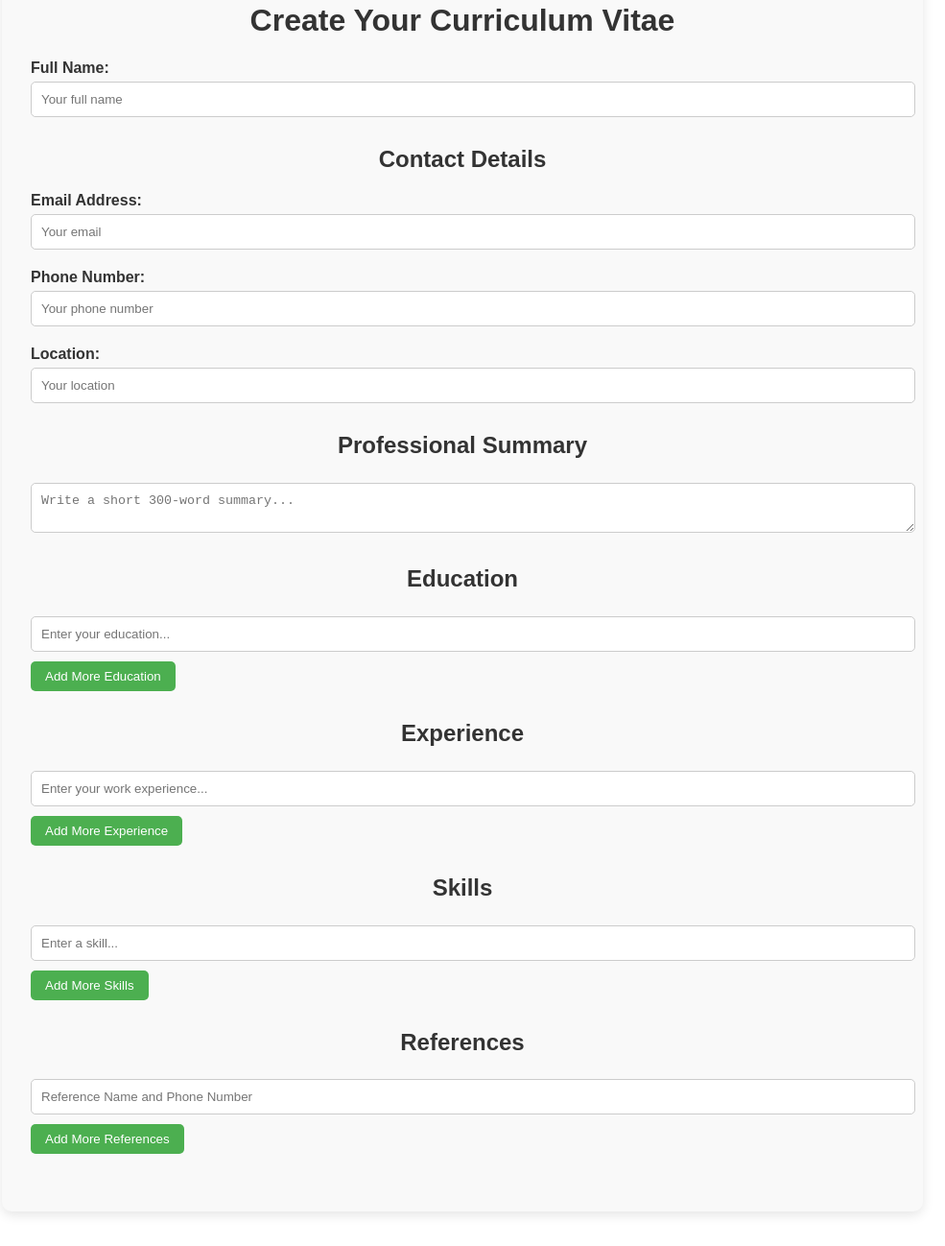
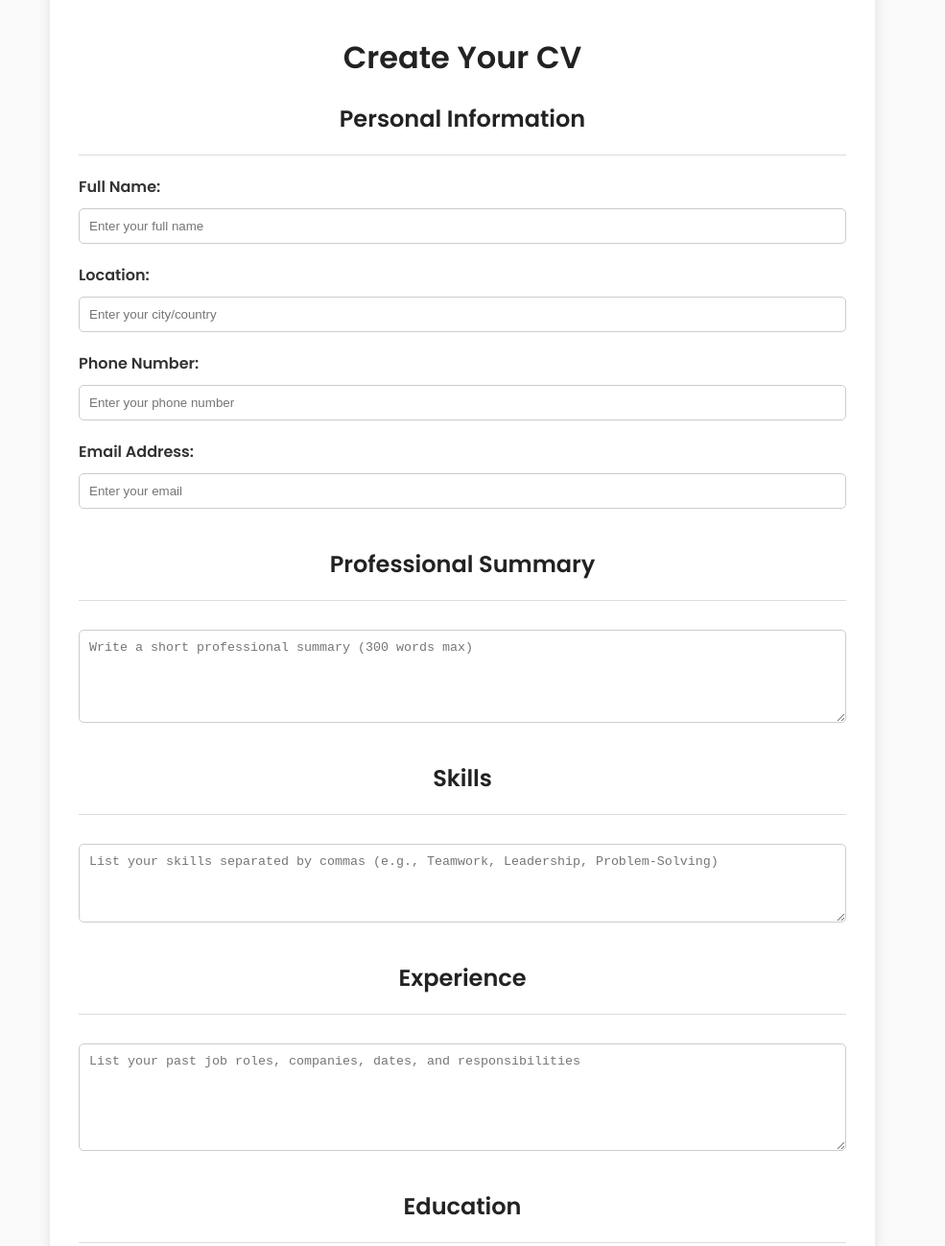
Before and after one commit to danika871/Nexora-Assist, a plain HTML site: page curriculum-vitae.html in a window 1280 px wide. Shown: the part 68-1366 px from the top of the page at 96% size, without its empty margins (158-1143 px from the left). Drawn offline with Linux system fonts and the light colour scheme.

Commit message:
Update curriculum-vitae.html

```diff
--- a/curriculum-vitae.html
+++ b/curriculum-vitae.html
@@ -1,155 +1,132 @@
-<!DOCTYPE html>
+DOCTYPE html>
 <html lang="en">
 <head>
   <meta charset="UTF-8">
-  <meta name="viewport" content="width=device-width, initial-scale=1">
-  <title>Create Your Curriculum Vitae</title>
+  <meta name="viewport" content="width=device-width, initial-scale=1.0">
+  <title>Create Your Professional CV | Nexora Assist</title>
+  <link href="https://fonts.googleapis.com/css2?family=Poppins:wght@300;400;600&display=swap" rel="stylesheet">
+  <script src="https://cdnjs.cloudflare.com/ajax/libs/html2pdf.js/0.10.1/html2pdf.bundle.min.js"></script>
   <style>
     body {
-      font-family: 'Arial', sans-serif;
-      background-color: #ffffff;
-      color: #333333;
-      margin: 0;
+      font-family: 'Poppins', sans-serif;
+      background-color: #f9f9f9;
       padding: 20px;
+      color: #333;
     }
     .container {
-      max-width: 900px;
-      margin: auto;
-      background-color: #f9f9f9;
+      background: white;
+      max-width: 800px;
+      margin: 0 auto;
       padding: 30px;
-      border-radius: 10px;
-      box-shadow: 0 4px 12px rgba(0, 0, 0, 0.1);
+      border-radius: 12px;
+      box-shadow: 0 2px 12px rgba(0,0,0,0.1);
     }
-    h1, h2 {
+    h1, h2, h3 {
       text-align: center;
-      color: #333333;
+      color: #222;
     }
-    label {
-      font-weight: bold;
-      display: block;
-      margin-top: 20px;
+    hr {
+      border: 0;
+      height: 1px;
+      background: #ddd;
+      margin: 20px 0;
     }
     input, textarea {
       width: 100%;
       padding: 10px;
-      margin-top: 5px;
-      border: 1px solid #cccccc;
+      margin: 10px 0;
+      border: 1px solid #ccc;
       border-radius: 5px;
     }
-    .add-more {
-      background-color: #4CAF50;
+    button {
+      width: 100%;
+      padding: 12px;
+      background-color: #333;
       color: white;
       border: none;
-      padding: 8px 15px;
-      margin-top: 10px;
+      font-size: 16px;
       border-radius: 5px;
       cursor: pointer;
+      margin-top: 20px;
     }
-    .add-more:hover {
-      background-color: #45a049;
+    button:hover {
+      background-color: #555;
     }
     .section {
       margin-bottom: 30px;
     }
+    label {
+      font-weight: 600;
+      margin-top: 10px;
+      display: block;
+    }
   </style>
 </head>
-
 <body>
 
-<div class="container">
-  <h1>Create Your Curriculum Vitae</h1>
+<div class="container" id="cvContainer">
+  <h1>Create Your CV</h1>
 
   <div class="section">
-    <label for="name">Full Name:</label>
-    <input type="text" id="name" placeholder="Your full name">
-  </div>
+    <h2>Personal Information</h2>
+    <hr>
+    <label for="fullName">Full Name:</label>
+    <input type="text" id="fullName" placeholder="Enter your full name">
 
-  <div class="section">
-    <h2>Contact Details</h2>
-    <label>Email Address:</label>
-    <input type="email" placeholder="Your email">
+    <label for="location">Location:</label>
+    <input type="text" id="location" placeholder="Enter your city/country">
 
-    <label>Phone Number:</label>
-    <input type="tel" placeholder="Your phone number">
+    <label for="phone">Phone Number:</label>
+    <input type="text" id="phone" placeholder="Enter your phone number">
 
-    <label>Location:</label>
-    <input type="text" placeholder="Your location">
+    <label for="email">Email Address:</label>
+    <input type="email" id="email" placeholder="Enter your email">
   </div>
 
   <div class="section">
     <h2>Professional Summary</h2>
-    <textarea placeholder="Write a short 300-word summary..."></textarea>
+    <hr>
+    <textarea id="summary" rows="5" placeholder="Write a short professional summary (300 words max)"></textarea>
+  </div>
+
+  <div class="section">
+    <h2>Skills</h2>
+    <hr>
+    <textarea id="skills" rows="4" placeholder="List your skills separated by commas (e.g., Teamwork, Leadership, Problem-Solving)"></textarea>
+  </div>
+
+  <div class="section">
+    <h2>Experience</h2>
+    <hr>
+    <textarea id="experience" rows="6" placeholder="List your past job roles, companies, dates, and responsibilities"></textarea>
   </div>
 
   <div class="section">
     <h2>Education</h2>
-    <div id="education-section">
-      <input type="text" placeholder="Enter your education...">
-    </div>
-    <button class="add-more" onclick="addEducation()">Add More Education</button>
-  </div>
-
-  <div class="section">
-    <h2>Experience</h2>
-    <div id="experience-section">
-      <input type="text" placeholder="Enter your work experience...">
-    </div>
-    <button class="add-more" onclick="addExperience()">Add More Experience</button>
-  </div>
-
-  <div class="section">
-    <h2>Skills</h2>
-    <div id="skills-section">
-      <input type="text" placeholder="Enter a skill...">
-    </div>
-    <button class="add-more" onclick="addSkill()">Add More Skills</button>
+    <hr>
+    <textarea id="education" rows="5" placeholder="List your education background (Degree, Institution, Year)"></textarea>
   </div>
 
   <div class="section">
     <h2>References</h2>
-    <div id="references-section">
-      <input type="text" placeholder="Reference Name and Phone Number">
-    </div>
-    <button class="add-more" onclick="addReference()">Add More References</button>
+    <hr>
+    <textarea id="references" rows="4" placeholder="List your references (Name - Contact Number)"></textarea>
   </div>
 
+  <button onclick="downloadCV()">Download CV as PDF</button>
 </div>
 
 <script>
-function addEducation() {
-  const container = document.getElementById('education-section');
-  const input = document.createElement('input');
-  input.type = 'text';
-  input.placeholder = 'Enter another education...';
-  input.style.marginTop = '10px';
-  container.appendChild(input);
-}
+function downloadCV() {
+  const element = document.getElementById('cvContainer');
 
-function addExperience() {
-  const container = document.getElementById('experience-section');
-  const input = document.createElement('input');
-  input.type = 'text';
-  input.placeholder = 'Enter another work experience...';
-  input.style.marginTop = '10px';
-  container.appendChild(input);
-}
-
-function addSkill() {
-  const container = document.getElementById('skills-section');
-  const input = document.createElement('input');
-  input.type = 'text';
-  input.placeholder = 'Enter another skill...';
-  input.style.marginTop = '10px';
-  container.appendChild(input);
-}
-
-function addReference() {
-  const container = document.getElementById('references-section');
-  const input = document.createElement('input');
-  input.type = 'text';
-  input.placeholder = 'Reference Name and Phone Number';
-  input.style.marginTop = '10px';
-  container.appendChild(input);
+  // Style adjustments before saving
+  html2pdf().from(element).set({
+    margin: 1,
+    filename: 'Nexora_CV.pdf',
+    html2canvas: { scale: 2 },
+    jsPDF: { unit: 'in', format: 'a4', orientation: 'portrait' }
+  }).save();
 }
 </script>
 
```
